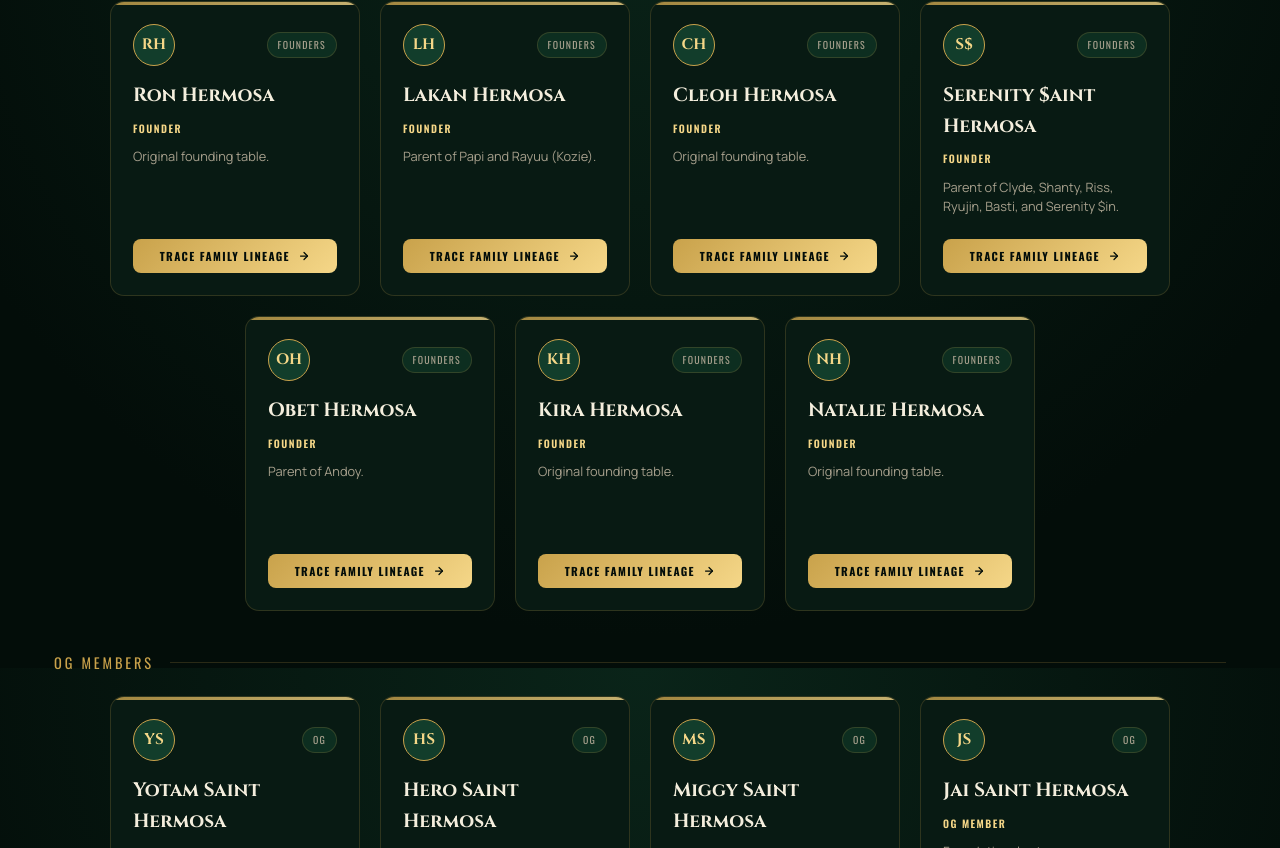
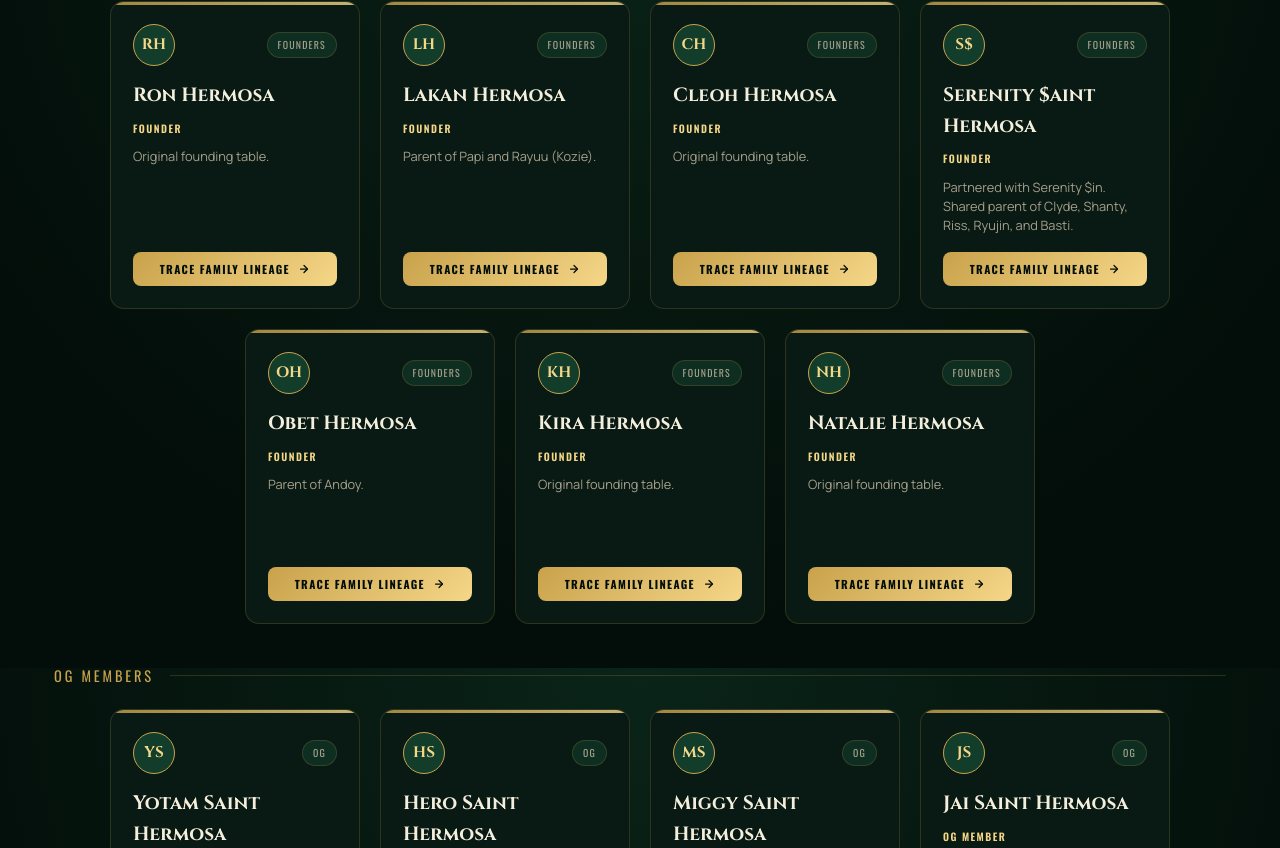
Before and after one commit to schzka/hermosa-family, a Vue app: page /hierarchy in a window 1280 px wide. Shown: the part 932-1780 px from the top of the page. Built offline with nearby package versions, Linux system fonts and the light colour scheme.

Commit message:
Configure Serenity \ & Serenity \ couple shared children lineage

```diff
--- a/src/data/members.js
+++ b/src/data/members.js
@@ -18,7 +18,7 @@ export const MEMBERS = [
   { id: 5, name: 'Ron Hermosa', rank: 'Founder', branch: 'Founders', sponsor: null, bio: 'Original founding table.' },
   { id: 6, name: 'Lakan Hermosa', rank: 'Founder', branch: 'Founders', sponsor: null, bio: 'Parent of Papi and Rayuu (Kozie).' },
   { id: 7, name: 'Cleoh Hermosa', rank: 'Founder', branch: 'Founders', sponsor: null, bio: 'Original founding table.' },
-  { id: 8, name: 'Serenity $aint Hermosa', rank: 'Founder', branch: 'Founders', sponsor: null, bio: 'Parent of Clyde, Shanty, Riss, Ryujin, Basti, and Serenity $in.' },
+  { id: 8, name: 'Serenity $aint Hermosa', rank: 'Founder', branch: 'Founders', sponsor: null, bio: 'Partnered with Serenity $in. Shared parent of Clyde, Shanty, Riss, Ryujin, and Basti.' },
   { id: 9, name: 'Obet Hermosa', rank: 'Founder', branch: 'Founders', sponsor: null, bio: 'Parent of Andoy.' },
   { id: 10, name: 'Kira Hermosa', rank: 'Founder', branch: 'Founders', sponsor: null, bio: 'Original founding table.' },
   { id: 11, name: 'Natalie Hermosa', rank: 'Founder', branch: 'Founders', sponsor: null, bio: 'Original founding table.' },
@@ -43,7 +43,7 @@ export const MEMBERS = [
   { id: 47, name: 'Vinny Saint Hermosa', rank: 'OG Member', branch: 'OG', sponsor: 31, bio: 'Lineage under Yotam.' },
 
   // --- MEMBERS ---
-  { id: 12, name: 'Serenity $in Hermosa', rank: 'Member', branch: 'Members', sponsor: 8, bio: 'Lineage under Serenity $aint.' },
+  { id: 12, name: 'Serenity $in Hermosa', rank: 'Member', branch: 'Members', sponsor: null, bio: 'Partnered with Serenity $aint. Shared parent of Clyde, Shanty, Riss, Ryujin, and Basti.' },
   { id: 13, name: 'Lucifer (Kulas) Hermosa', rank: 'Member', branch: 'Members', sponsor: null, bio: 'Active family line.' },
   { id: 14, name: 'Yongz Hermosa', rank: 'Member', branch: 'Members', sponsor: null, bio: 'Active family line.' },
   { id: 15, name: 'Sushi $in Hermosa', rank: 'Member', branch: 'Members', sponsor: 25, bio: 'Lineage under Sunday (Thomas).' },
@@ -62,11 +62,11 @@ export const MEMBERS = [
   { id: 28, name: 'Tg Hermosa', rank: 'Member', branch: 'Members', sponsor: null, bio: 'Active family line.' },
   { id: 29, name: 'Tetsuya Hermosa', rank: 'Member', branch: 'Members', sponsor: 3, bio: 'Lineage under Choco Hermosa.' },
   { id: 30, name: 'Reinier Hermosa', rank: 'Associate', branch: 'Members', sponsor: 25, bio: 'Lineage under Sunday (Thomas).' },
-  { id: 48, name: 'Clyde Saint Hermosa', rank: 'Associate', branch: 'Members', sponsor: 8, bio: 'Lineage under Serenity $aint.' },
-  { id: 49, name: 'Shanty Sin Hermosa', rank: 'Associate', branch: 'Members', sponsor: 8, bio: 'Lineage under Serenity $aint.' },
-  { id: 50, name: 'Riss Saint Hermosa', rank: 'Associate', branch: 'Members', sponsor: 8, bio: 'Lineage under Serenity $aint.' },
-  { id: 51, name: 'Ryujin Saint Hermosa', rank: 'Associate', branch: 'Members', sponsor: 8, bio: 'Lineage under Serenity $aint.' },
-  { id: 52, name: 'Basti Saint Hermosa', rank: 'Associate', branch: 'Members', sponsor: 8, bio: 'Lineage under Serenity $aint.' },
+  { id: 48, name: 'Clyde Saint Hermosa', rank: 'Associate', branch: 'Members', sponsor: 8, bio: 'Shared lineage under Serenity $aint & Serenity $in.' },
+  { id: 49, name: 'Shanty Sin Hermosa', rank: 'Associate', branch: 'Members', sponsor: 8, bio: 'Shared lineage under Serenity $aint & Serenity $in.' },
+  { id: 50, name: 'Riss Saint Hermosa', rank: 'Associate', branch: 'Members', sponsor: 8, bio: 'Shared lineage under Serenity $aint & Serenity $in.' },
+  { id: 51, name: 'Ryujin Saint Hermosa', rank: 'Associate', branch: 'Members', sponsor: 8, bio: 'Shared lineage under Serenity $aint & Serenity $in.' },
+  { id: 52, name: 'Basti Saint Hermosa', rank: 'Associate', branch: 'Members', sponsor: 8, bio: 'Shared lineage under Serenity $aint & Serenity $in.' },
   { id: 53, name: 'Pabs Saint Hermosa', rank: 'Associate', branch: 'Members', sponsor: 3, bio: 'Lineage under Choco Hermosa.' },
   { id: 54, name: 'Rhy Saint Hermosa', rank: 'Associate', branch: 'Members', sponsor: 25, bio: 'Lineage under Sunday (Thomas).' },
   { id: 55, name: 'Zion Saint Hermosa', rank: 'Associate', branch: 'Members', sponsor: null, bio: 'Saint Hermosa line.' },
@@ -90,5 +90,11 @@ export const MEMBERS = [
 ]
 
 export const byId = (id) => MEMBERS.find(m => m.id === Number(id))
-export const childrenOf = (id) => MEMBERS.filter(m => m.sponsor === Number(id))
+export const childrenOf = (id) => {
+  const targetId = Number(id)
+  if (targetId === 8 || targetId === 12) {
+    return MEMBERS.filter(m => m.sponsor === 8 || m.sponsor === 12)
+  }
+  return MEMBERS.filter(m => m.sponsor === targetId)
+}
 export const getInitials = (name) => name.split(' ').map(n => n[0]).join('').substring(0, 2).toUpperCase()
--- a/src/views/HierarchyView.vue
+++ b/src/views/HierarchyView.vue
@@ -193,11 +193,20 @@ const focusMember = computed(() => {
 
 const ancestorChain = computed(() => {
   if (!activeMemberId.value) return []
+  const current = byId(activeMemberId.value)
+  if (!current || current.sponsor === null) return []
+
+  if (current.sponsor === 8 || current.sponsor === 12) {
+    const p1 = byId(8)
+    const p2 = byId(12)
+    return [p1, p2].filter(Boolean)
+  }
+
   const chain = []
-  let current = byId(activeMemberId.value)
-  while (current && current.sponsor !== null) {
-    current = byId(current.sponsor)
-    if (current) chain.unshift(current)
+  let parent = byId(current.sponsor)
+  while (parent) {
+    chain.unshift(parent)
+    parent = parent.sponsor ? byId(parent.sponsor) : null
   }
   return chain
 })
@@ -212,7 +221,14 @@ const focusGrandchildren = computed(() => {
 })
 
 const focusParentName = computed(() => {
-  if (!focusMember.value || focusMember.value.sponsor === null) return 'Lineage Head'
+  if (!focusMember.value) return 'Lineage Head'
+  if (focusMember.value.id === 8 || focusMember.value.id === 12) {
+    return 'Shared Couple Lineage'
+  }
+  if (focusMember.value.sponsor === null) return 'Lineage Head'
+  if (focusMember.value.sponsor === 8 || focusMember.value.sponsor === 12) {
+    return 'Serenity $aint & Serenity $in'
+  }
   const p = byId(focusMember.value.sponsor)
   return p ? p.name : 'Lineage Head'
 })
```
